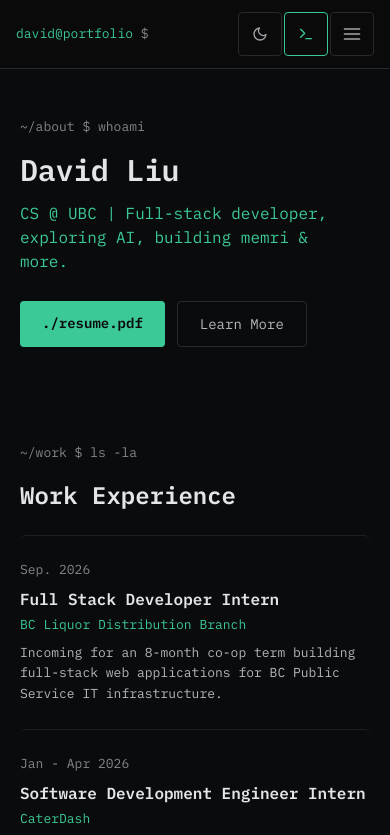
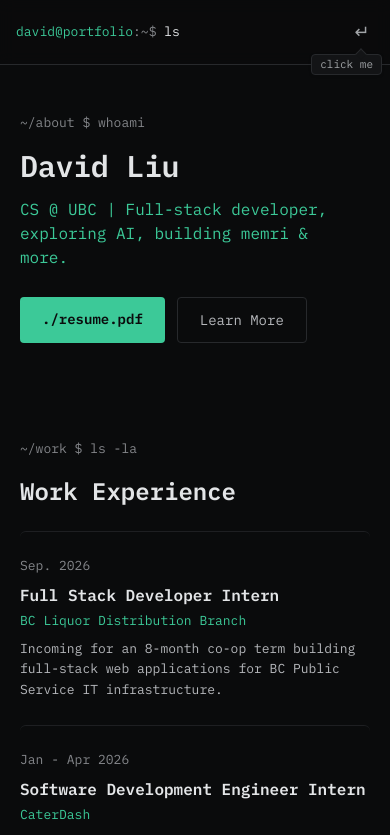
Before and after one commit to Davooood90/Portfolio, a Next.js app: page / in a window 390 px wide. Shown: the top 835 px of the page. Built offline with nearby package versions, Linux system fonts and the light colour scheme.

Commit message:
rework mobile navbar

```diff
--- a/src/app/globals.css
+++ b/src/app/globals.css
@@ -2,7 +2,7 @@
 
 :root {
   --bg: oklch(0.98 0.003 260);
-  --bg-nav: oklch(0.98 0.003 260 / 0.9);
+  --bg-nav: oklch(0.98 0.003 260);
   --bg-surface: oklch(0.94 0.004 260);
   --bg-terminal: oklch(0.16 0.005 260);
 
@@ -91,3 +91,12 @@ h5,
 h6 {
   font-family: var(--font-mono);
 }
+
+.no-scrollbar {
+  -ms-overflow-style: none;
+  scrollbar-width: none;
+}
+
+.no-scrollbar::-webkit-scrollbar {
+  display: none;
+}
--- a/src/components/navbar.tsx
+++ b/src/components/navbar.tsx
@@ -22,10 +22,89 @@ const pageSections: Record<string, { id: string; label: string }[]> = {
   "/projects": [],
 };
 
-const THEME_BTN_DESKTOP =
-  "flex items-center justify-center rounded border border-border-strong p-2.5 text-text-muted transition-colors hover:border-border hover:text-text-strong";
-const THEME_BTN_MOBILE =
-  "flex h-11 w-11 items-center justify-center rounded border border-border-strong text-text-muted transition-colors hover:border-border hover:text-text-strong";
+const THEME_BTN =
+  "flex shrink-0 items-center justify-center rounded border border-border-strong p-2.5 text-text-muted transition-colors hover:border-border hover:text-text-strong";
+
+const TERMINAL_BTN =
+  "shrink-0 whitespace-nowrap rounded border border-accent px-4 py-2 text-[13px] text-accent transition-colors hover:bg-accent hover:text-background";
+
+const NAV_LINK =
+  "shrink-0 text-[13px] text-text-muted transition-colors hover:text-text-strong sm:text-[13.5px]";
+
+// Executables (theme.sh, terminal.exe) — green, the way `ls --color` flags them.
+const NAV_EXEC =
+  "shrink-0 text-[13px] text-accent transition-colors hover:brightness-110 sm:text-[13.5px]";
+
+// Fade whichever end of a horizontal scroll strip still has hidden content.
+// `active` gates the listeners (the mobile dropdown row only exists while open);
+// `resetKey` forces a re-measure when the link set changes without a resize.
+function useEdgeFade(active: boolean, resetKey: string) {
+  const ref = useRef<HTMLDivElement>(null);
+  const [edges, setEdges] = useState({ start: false, end: false });
+
+  useEffect(() => {
+    const el = ref.current;
+    if (!el || !active) {
+      setEdges((p) => (p.start || p.end ? { start: false, end: false } : p));
+      return;
+    }
+    const update = () => {
+      const start = el.scrollLeft > 2;
+      const end =
+        Math.ceil(el.scrollLeft + el.clientWidth) < el.scrollWidth - 2;
+      setEdges((p) =>
+        p.start === start && p.end === end ? p : { start, end },
+      );
+    };
+    update();
+    el.addEventListener("scroll", update, { passive: true });
+    const observer = new ResizeObserver(update);
+    observer.observe(el);
+    return () => {
+      el.removeEventListener("scroll", update);
+      observer.disconnect();
+    };
+  }, [active, resetKey]);
+
+  const mask =
+    edges.start || edges.end
+      ? `linear-gradient(to right, transparent, #000 ${
+          edges.start ? "1.75rem" : "0px"
+        }, #000 calc(100% - ${edges.end ? "1.75rem" : "0px"}), transparent)`
+      : undefined;
+
+  return {
+    ref,
+    style: mask ? { maskImage: mask, WebkitMaskImage: mask } : undefined,
+  };
+}
+
+function NavLinks({
+  isHome,
+  upHref,
+  sections,
+  onNavigate,
+}: {
+  isHome: boolean;
+  upHref: string;
+  sections: { id: string; label: string }[];
+  onNavigate?: () => void;
+}) {
+  return (
+    <>
+      {!isHome && (
+        <Link href={upHref} onClick={onNavigate} className={NAV_LINK}>
+          ../
+        </Link>
+      )}
+      {sections.map(({ id, label }) => (
+        <a key={id} href={`#${id}`} onClick={onNavigate} className={NAV_LINK}>
+          {label}
+        </a>
+      ))}
+    </>
+  );
+}
 
 function ThemeToggle({
   isDark,
@@ -79,7 +158,8 @@ export default function Navbar() {
   const { isOpen: terminalOpen, toggle: toggleTerminal } = useTerminal();
   const [mounted, setMounted] = useState(false);
   const [menuOpen, setMenuOpen] = useState(false);
-  const toggleRef = useRef<HTMLButtonElement>(null);
+  const [showHint, setShowHint] = useState(false);
+  const enterRef = useRef<HTMLButtonElement>(null);
   const pathname = usePathname();
 
   useEffect(() => setMounted(true), []);
@@ -94,186 +174,179 @@ export default function Navbar() {
       ? `/#${segments[0]}`
       : "/";
 
+  const toggleTheme = () => setTheme(isDark ? "light" : "dark");
   const closeMenu = () => setMenuOpen(false);
-  const toggleTheme = () => setTheme(isDark ? "light" : "dark");
+
+  const deskFade = useEdgeFade(true, pathname);
+  const menuFade = useEdgeFade(menuOpen, pathname);
 
   useEffect(() => setMenuOpen(false), [pathname]);
 
   useEffect(() => {
     if (!menuOpen) return;
     const onKey = (e: KeyboardEvent) => {
-      if (e.key === "Escape") {
-        setMenuOpen(false);
-        toggleRef.current?.focus();
-      }
+      if (e.key === "Escape") setMenuOpen(false);
     };
+    const onScroll = () => setMenuOpen(false);
     document.addEventListener("keydown", onKey);
-    return () => document.removeEventListener("keydown", onKey);
+    window.addEventListener("scroll", onScroll, { passive: true });
+    return () => {
+      document.removeEventListener("keydown", onKey);
+      window.removeEventListener("scroll", onScroll);
+    };
   }, [menuOpen]);
 
+  // On every mobile page load, briefly nudge the reader toward the menu button.
   useEffect(() => {
-    if (!menuOpen) return;
-    const onScroll = () => setMenuOpen(false);
-    window.addEventListener("scroll", onScroll, { passive: true });
-    return () => window.removeEventListener("scroll", onScroll);
-  }, [menuOpen]);
+    if (!window.matchMedia("(max-width: 639px)").matches) return;
+    const t = setTimeout(() => setShowHint(true), 900);
+    return () => clearTimeout(t);
+  }, []);
+
+  // Auto-dismiss the hint after a while.
+  useEffect(() => {
+    if (!showHint) return;
+    const t = setTimeout(() => setShowHint(false), 10000);
+    return () => clearTimeout(t);
+  }, [showHint]);
 
   return (
     <header className="sticky top-0 z-50 border-b border-border-strong bg-nav backdrop-blur">
-      <nav className="px-4 py-3 font-mono sm:px-8 sm:py-4">
-        {/* Desktop — unchanged inline layout */}
-        <div className="hidden flex-wrap items-center gap-7 sm:flex">
-          <Link href="/" className="text-sm whitespace-nowrap">
-            <span className="text-accent">david@portfolio</span>
-            <span className="text-text-dim">
-              :~{pathname === "/" ? "" : pathname}$
-            </span>{" "}
-            <span className="text-text">ls</span>
-          </Link>
+      <nav className="relative z-50 flex items-center gap-6 px-4 py-3 font-mono sm:px-8 sm:py-4">
+        {/* Prompt — always visible. Blinking cursor is mobile-only + closed-only. */}
+        <Link
+          href="/"
+          aria-label="Home"
+          className="shrink-0 text-[13px] sm:text-sm"
+        >
+          <span className="text-accent">david@portfolio</span>
+          <span className="text-text-dim">
+            :~{isHome ? "" : pathname}$
+          </span>{" "}
+          <span className="text-text">
+            ls
+            {!menuOpen && <span className="animate-blink sm:hidden">_</span>}
+          </span>
+        </Link>
 
-          <div className="flex flex-wrap gap-[22px] text-[13.5px] text-text-muted">
-            {!isHome && (
-              <Link
-                href={upHref}
-                className="transition-colors hover:text-text-strong"
-              >
-                ../
-              </Link>
-            )}
-            {sections.map(({ id, label }) => (
-              <a
-                key={id}
-                href={`#${id}`}
-                className="transition-colors hover:text-text-strong"
-              >
-                {label}
-              </a>
-            ))}
-          </div>
+        {/* Desktop — links + controls in one horizontal scroll strip. */}
+        <div
+          ref={deskFade.ref}
+          style={deskFade.style}
+          className="no-scrollbar hidden min-w-0 flex-1 items-center gap-6 overflow-x-auto whitespace-nowrap sm:-mr-8 sm:flex sm:pr-8"
+        >
+          <NavLinks isHome={isHome} upHref={upHref} sections={sections} />
 
-          <div className="ml-auto flex items-center gap-3">
+          <div className="ml-auto flex shrink-0 items-center gap-3">
             <ThemeToggle
               isDark={isDark}
               onToggle={toggleTheme}
-              className={THEME_BTN_DESKTOP}
+              className={THEME_BTN}
             />
             <button
               type="button"
               onClick={toggleTerminal}
               aria-haspopup="dialog"
               aria-expanded={terminalOpen}
-              className="whitespace-nowrap rounded border border-accent px-4 py-2 text-[13px] text-accent transition-colors hover:bg-accent hover:text-background"
+              className={TERMINAL_BTN}
             >
               terminal.exe
             </button>
           </div>
         </div>
 
-        {/* Mobile */}
-        <div className="flex items-center sm:hidden">
-          <Link
-            href="/"
-            aria-label="Home"
-            className="whitespace-nowrap text-[13px]"
+        {/* Mobile — press ↵ to "run ls". Kept mounted while open (invisible)
+            so the nav row height never changes. The first-load hint hangs
+            below the button (absolute) so it never shifts the row. */}
+        <div className="group relative -mr-2 ml-auto flex shrink-0 items-center sm:hidden">
+          <button
+            ref={enterRef}
+            type="button"
+            onClick={() => {
+              setMenuOpen((v) => !v);
+              setShowHint(false);
+            }}
+            aria-label={menuOpen ? "Close menu" : "Open menu"}
+            aria-expanded={menuOpen}
+            aria-controls="mobile-nav-menu"
+            className={`flex h-10 w-10 items-center justify-center text-lg leading-none text-text-muted transition-colors duration-300 group-hover:text-text-strong ${
+              menuOpen ? "invisible" : ""
+            }`}
           >
-            <span className="text-accent">david@portfolio</span>
-            <span className="text-text-dim"> $</span>
-          </Link>
+            ↵
+          </button>
 
-          <div className="ml-auto flex items-center gap-0.5">
-            <ThemeToggle
-              isDark={isDark}
-              onToggle={toggleTheme}
-              className={THEME_BTN_MOBILE}
+          <button
+            type="button"
+            tabIndex={showHint && !menuOpen ? 0 : -1}
+            aria-hidden={!(showHint && !menuOpen)}
+            onClick={() => {
+              setMenuOpen(true);
+              setShowHint(false);
+            }}
+            className={`absolute right-0 top-8 z-50 mt-2.5 flex items-center whitespace-nowrap rounded border border-border-strong bg-surface px-2 py-1 text-[11px] leading-none text-text-muted shadow-sm transition-all duration-300 group-hover:border-border group-hover:text-text-strong ${
+              showHint && !menuOpen
+                ? "translate-y-0 opacity-100"
+                : "pointer-events-none -translate-y-1 opacity-0"
+            }`}
+          >
+            <span
+              aria-hidden="true"
+              className="absolute -top-[5px] right-4 h-2 w-2 rotate-45 border-l border-t border-border-strong bg-surface transition-all duration-300 group-hover:border-border"
             />
-            <button
-              type="button"
-              onClick={() => {
-                setMenuOpen(false);
-                toggleTerminal();
-              }}
-              aria-haspopup="dialog"
-              aria-expanded={terminalOpen}
-              aria-label="Open terminal"
-              className="flex h-11 w-11 items-center justify-center rounded border border-accent text-accent transition-colors hover:bg-accent hover:text-background"
-            >
-              <svg
-                viewBox="0 0 24 24"
-                fill="none"
-                stroke="currentColor"
-                strokeWidth="2"
-                strokeLinecap="round"
-                strokeLinejoin="round"
-                className="h-4 w-4"
-              >
-                <polyline points="4 17 10 11 4 5" />
-                <line x1="12" y1="19" x2="20" y2="19" />
-              </svg>
-            </button>
-            <button
-              ref={toggleRef}
-              type="button"
-              onClick={() => setMenuOpen((v) => !v)}
-              aria-expanded={menuOpen}
-              aria-controls="mobile-menu"
-              aria-label={menuOpen ? "Close menu" : "Open menu"}
-              className="flex h-11 w-11 items-center justify-center rounded border border-border-strong text-text-muted transition-colors hover:border-border hover:text-text-strong"
-            >
-              <svg
-                viewBox="0 0 24 24"
-                fill="none"
-                stroke="currentColor"
-                strokeWidth="2"
-                strokeLinecap="round"
-                strokeLinejoin="round"
-                className="h-5 w-5"
-              >
-                {menuOpen ? (
-                  <path d="M18 6 6 18M6 6l12 12" />
-                ) : (
-                  <path d="M3 12h18M3 6h18M3 18h18" />
-                )}
-              </svg>
-            </button>
-          </div>
+            click me
+          </button>
         </div>
       </nav>
 
+      {/* Mobile dropdown — the "ls" output. */}
       {menuOpen && (
         <>
+          {/* Tap-catcher + scrim. Must be `absolute top-full h-dvh`, not
+              `fixed inset-0`: the header's backdrop-blur is a containing block
+              for fixed descendants and would trap it inside the header bar. */}
           <div
-            className="fixed inset-0 z-40 bg-black/20 sm:hidden"
+            className="absolute inset-x-0 top-full z-40 h-dvh bg-black/20 sm:hidden"
             aria-hidden="true"
             onClick={closeMenu}
           />
           <div
-            id="mobile-menu"
-            className="absolute inset-x-0 top-full z-50 border-b border-border-strong bg-nav px-2 pb-2 pt-1 backdrop-blur sm:hidden"
+            id="mobile-nav-menu"
+            className="absolute inset-x-0 top-full z-40 border-b border-border-strong bg-nav backdrop-blur sm:hidden"
           >
-            <ul className="flex flex-col font-mono text-[15px] text-text-muted">
-              {!isHome && (
-                <li>
-                  <Link
-                    href={upHref}
-                    onClick={closeMenu}
-                    className="block rounded px-3 py-3 transition-colors hover:bg-surface hover:text-text-strong"
-                  >
-                    ../
-                  </Link>
-                </li>
-              )}
-              {sections.map(({ id, label }) => (
-                <li key={id}>
-                  <a
-                    href={`#${id}`}
-                    onClick={closeMenu}
-                    className="block rounded px-3 py-3 transition-colors hover:bg-surface hover:text-text-strong"
-                  >
-                    {label}
-                  </a>
-                </li>
-              ))}
-            </ul>
+            <div
+              ref={menuFade.ref}
+              style={menuFade.style}
+              className="no-scrollbar flex items-center gap-6 overflow-x-auto whitespace-nowrap px-4 py-3 font-mono"
+            >
+              <NavLinks
+                isHome={isHome}
+                upHref={upHref}
+                sections={sections}
+                onNavigate={closeMenu}
+              />
+              {/* Theme + terminal as plain "executables" in the same ls row. */}
+              <button
+                type="button"
+                aria-pressed={isDark}
+                onClick={toggleTheme}
+                className={NAV_EXEC}
+              >
+                theme.sh
+              </button>
+              <button
+                type="button"
+                onClick={() => {
+                  closeMenu();
+                  toggleTerminal();
+                }}
+                aria-haspopup="dialog"
+                aria-expanded={terminalOpen}
+                className={NAV_EXEC}
+              >
+                terminal.exe
+              </button>
+            </div>
           </div>
         </>
       )}
```
